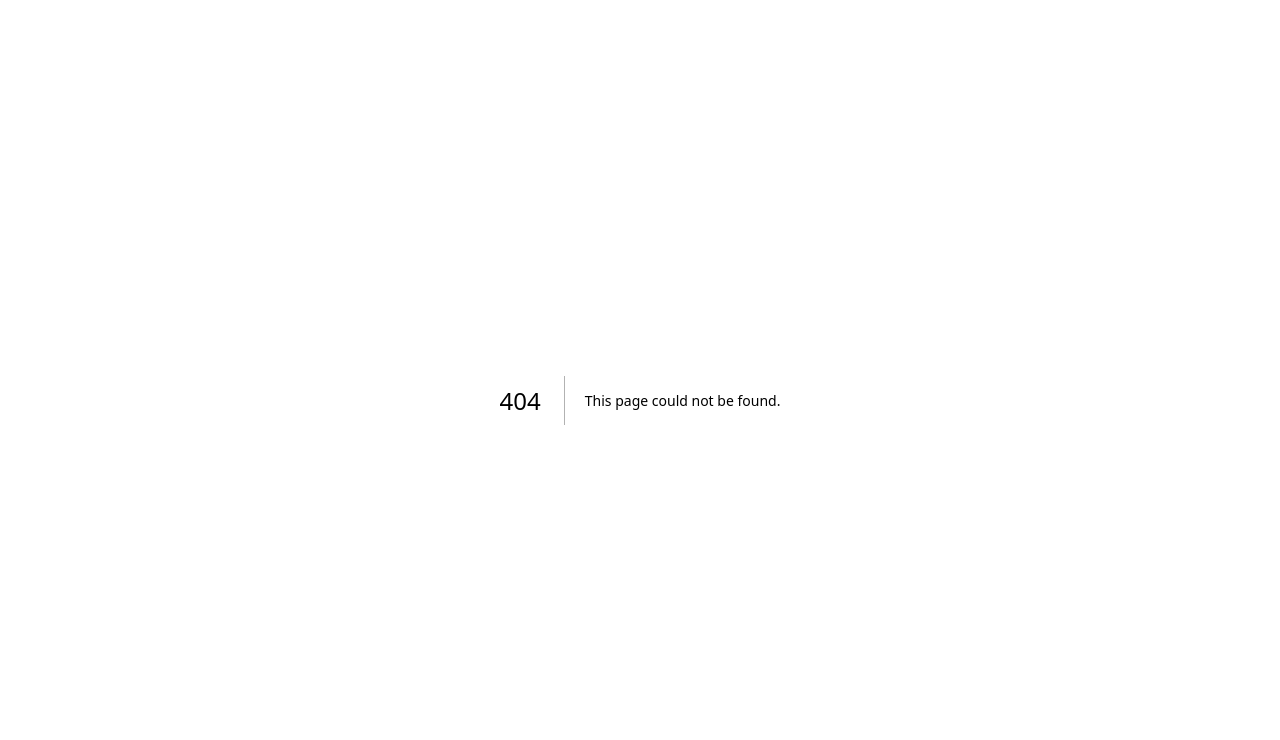
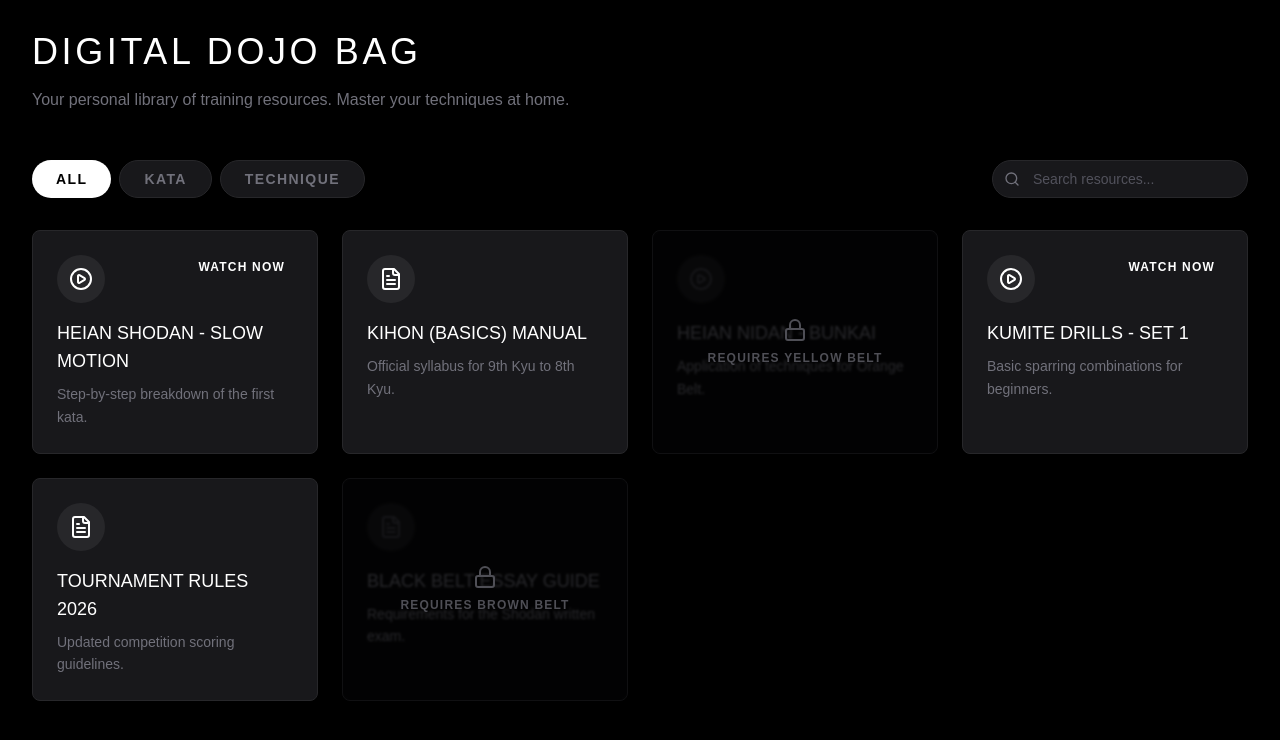
Before and after one commit to MACM18/karate-IKS, a Next.js app: page /student/resources in a window 1280 px wide. Before the commit this address had no page. Shown: the top 740 px of the page. Built offline with nearby package versions, Linux system fonts and the light colour scheme.

Commit message:
implement student resources page with filterable resource cards and locked state display.

```diff
--- /dev/null
+++ b/app/student/resources/page.tsx
@@ -0,0 +1,67 @@
+"use client";
+
+import { ResourceCard } from "@/components/student/ResourceCard";
+import { Search } from "lucide-react";
+import { useState } from "react";
+
+export default function ResourcesPage() {
+    const [activeTab, setActiveTab] = useState<"all" | "kata" | "tech">("all");
+
+    const resources = [
+        { title: "Heian Shodan - Slow Motion", type: "video" as const, description: "Step-by-step breakdown of the first kata.", isLocked: false },
+        { title: "Kihon (Basics) Manual", type: "pdf" as const, description: "Official syllabus for 9th Kyu to 8th Kyu.", isLocked: false },
+        { title: "Heian Nidan - Bunkai", type: "video" as const, description: "Application of techniques for Orange Belt.", isLocked: true, requiredRank: "Yellow Belt" },
+        { title: "Kumite Drills - Set 1", type: "video" as const, description: "Basic sparring combinations for beginners.", isLocked: false },
+        { title: "Tournament Rules 2026", type: "pdf" as const, description: "Updated competition scoring guidelines.", isLocked: false },
+        { title: "Black Belt Essay Guide", type: "pdf" as const, description: "Requirements for the Shodan written exam.", isLocked: true, requiredRank: "Brown Belt" },
+    ];
+
+    return (
+        <div className="min-h-screen bg-black text-white p-8">
+            <header className="mb-12">
+                <h1 className="text-4xl font-heading uppercase tracking-widest text-white mb-4 animate-in slide-in-from-left-4">
+                    Digital Dojo Bag
+                </h1>
+                <p className="text-zinc-500 max-w-2xl">
+                    Your personal library of training resources. Master your techniques at home.
+                </p>
+            </header>
+
+            {/* Controls */}
+            <div className="flex flex-col md:flex-row md:items-center justify-between gap-6 mb-8">
+                <div className="flex gap-2">
+                    {["all", "kata", "tech"].map((tab) => (
+                        <button
+                            key={tab}
+                            onClick={() => setActiveTab(tab as any)}
+                            className={`px-6 py-2 rounded-full text-sm font-bold uppercase tracking-widest transition-all
+                    ${activeTab === tab
+                                    ? 'bg-white text-black'
+                                    : 'bg-zinc-900 text-zinc-500 hover:text-white border border-zinc-800'}`}
+                        >
+                            {tab === 'tech' ? 'Technique' : tab}
+                        </button>
+                    ))}
+                </div>
+
+                <div className="relative max-w-md w-full md:w-auto">
+                    <Search className="absolute left-3 top-1/2 -translate-y-1/2 text-zinc-500" size={16} />
+                    <input
+                        type="text"
+                        placeholder="Search resources..."
+                        className="w-full md:w-64 bg-zinc-900 border border-zinc-800 py-2 pl-10 pr-4 rounded-full text-sm text-white focus:outline-none focus:border-zinc-700 placeholder:text-zinc-600"
+                    />
+                </div>
+            </div>
+
+            <div className="grid grid-cols-1 md:grid-cols-2 lg:grid-cols-3 xl:grid-cols-4 gap-6 pb-20">
+                {resources.map((res, i) => (
+                    <ResourceCard
+                        key={i}
+                        {...res}
+                    />
+                ))}
+            </div>
+        </div>
+    );
+}
--- /dev/null
+++ b/components/student/ResourceCard.tsx
@@ -0,0 +1,50 @@
+"use client";
+
+import { FileText, Lock, PlayCircle } from "lucide-react";
+
+interface ResourceCardProps {
+    title: string;
+    type: "video" | "pdf";
+    description: string;
+    isLocked: boolean;
+    requiredRank?: string;
+}
+
+export function ResourceCard({ title, type, description, isLocked, requiredRank }: ResourceCardProps) {
+    return (
+        <div className={`p-6 border rounded-lg transition-all duration-300 flex flex-col h-full relative overflow-hidden group
+        ${isLocked
+                ? 'bg-zinc-950 border-zinc-900 opacity-70'
+                : 'bg-zinc-900 border-zinc-800 hover:border-zinc-600 cursor-pointer'
+            }`}
+        >
+            {isLocked && (
+                <div className="absolute inset-0 bg-black/50 backdrop-blur-[1px] flex items-center justify-center z-10">
+                    <div className="flex flex-col items-center gap-2 text-zinc-500">
+                        <Lock size={24} />
+                        <span className="text-xs uppercase tracking-widest font-bold">Requires {requiredRank}</span>
+                    </div>
+                </div>
+            )}
+
+            <div className="flex items-start justify-between mb-4">
+                <div className={`p-3 rounded-full ${isLocked ? 'bg-zinc-900 text-zinc-700' : 'bg-zinc-800 text-white group-hover:text-action'}`}>
+                    {type === 'video' ? <PlayCircle size={24} /> : <FileText size={24} />}
+                </div>
+                {!isLocked && type === 'video' && (
+                    <span className="text-xs font-bold uppercase tracking-widest text-action bg-action/10 px-2 py-1 rounded">
+                        Watch Now
+                    </span>
+                )}
+            </div>
+
+            <h3 className={`text-lg font-heading uppercase mb-2 ${isLocked ? 'text-zinc-500' : 'text-white'}`}>
+                {title}
+            </h3>
+
+            <p className="text-sm text-zinc-500 leading-relaxed flex-1">
+                {description}
+            </p>
+        </div>
+    );
+}
```
